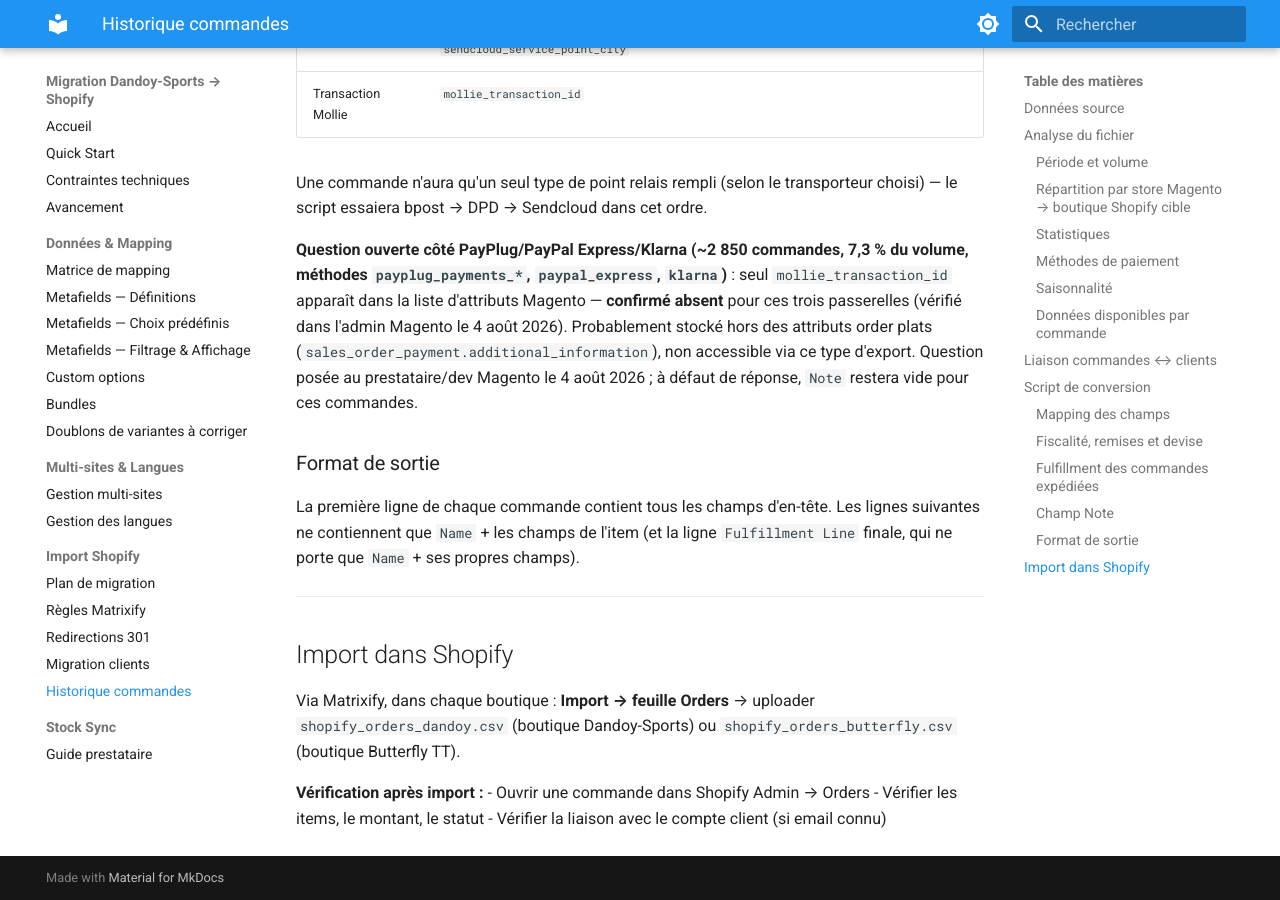
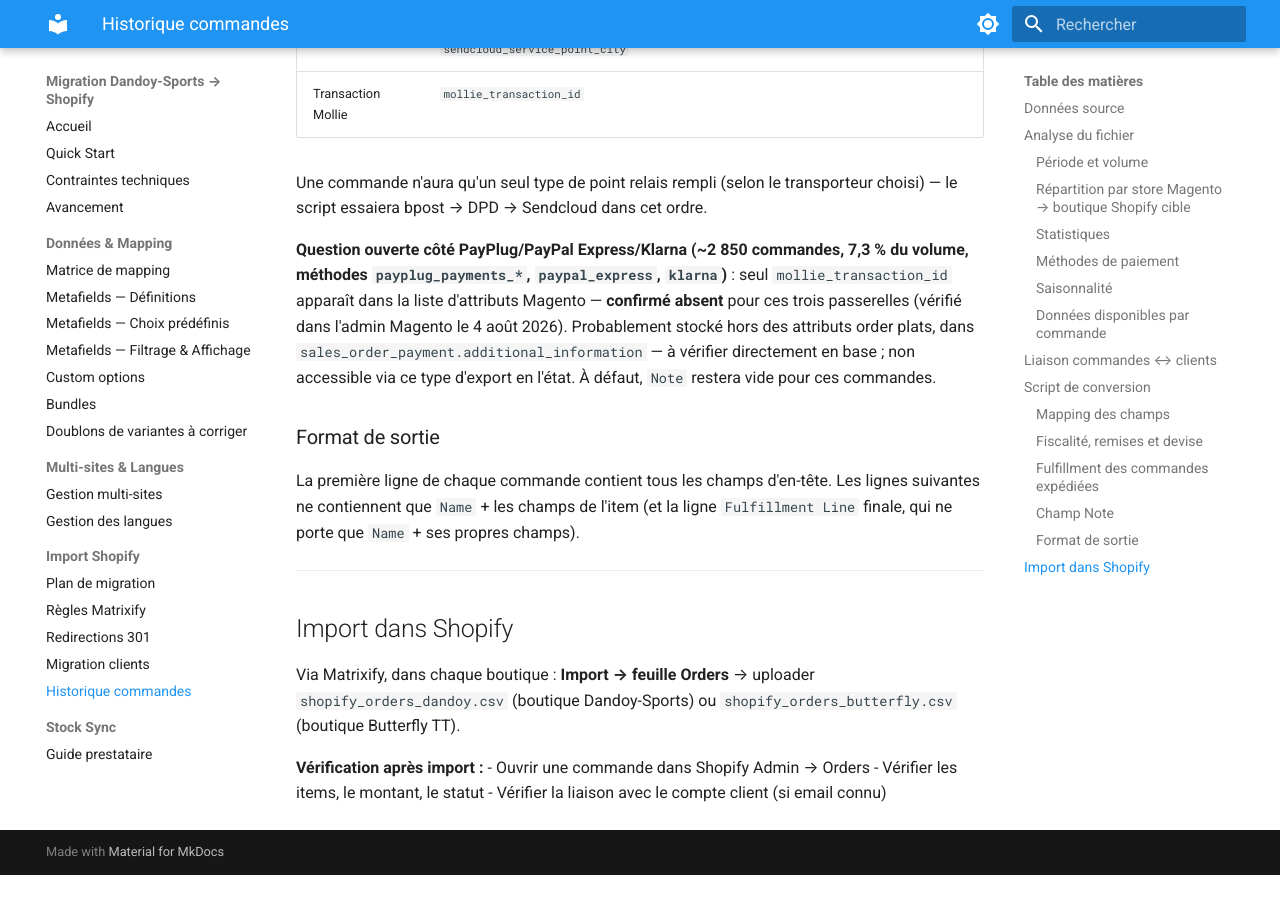
Before and after one commit to Webdigitales/dandoy-migration-2026, an MkDocs documentation site: the page built from 05_DOCS/import/orders.md, in a window 1280 px wide and 900 px high, scrolled down 6006 px. Built offline with MkDocs 1.6.1 and Material for MkDocs 9.7.7, drawn with Linux system fonts in a browser that asks for light colours; after the commit the page ends 6881 px from its top, so only the background shows below that.

Commit message:
Correct framing: DB check is the user's own next step, not a third-party question
The user is the Magento provider/developer on this project, not an
external party to wait on — replaced "question posée au prestataire"
with a direct action item (check sales_order_payment.additional_information
in the DB).

Co-Authored-By: Claude Sonnet 5 <noreply@anthropic.com>

```diff
--- a/05_DOCS/import/orders.md
+++ b/05_DOCS/import/orders.md
@@ -188,9 +188,9 @@ le script essaiera bpost → DPD → Sendcloud dans cet ordre.
 méthodes `payplug_payments_*`, `paypal_express`, `klarna`)** : seul `mollie_transaction_id`
 apparaît dans la liste d'attributs Magento — **confirmé absent** pour ces trois passerelles
 (vérifié dans l'admin Magento le 4 août 2026). Probablement stocké hors des attributs order
-plats (`sales_order_payment.additional_information`), non accessible via ce type d'export.
-Question posée au prestataire/dev Magento le 4 août 2026 ; à défaut de réponse, `Note` restera
-vide pour ces commandes.
+plats, dans `sales_order_payment.additional_information` — à vérifier directement en base ;
+non accessible via ce type d'export en l'état. À défaut, `Note` restera vide pour ces
+commandes.
 
 ### Format de sortie
 
```
Also changed, not shown: 02_ANALYSIS_AND_MAPPING/avancement_migration.md (+1 -1 lines).
